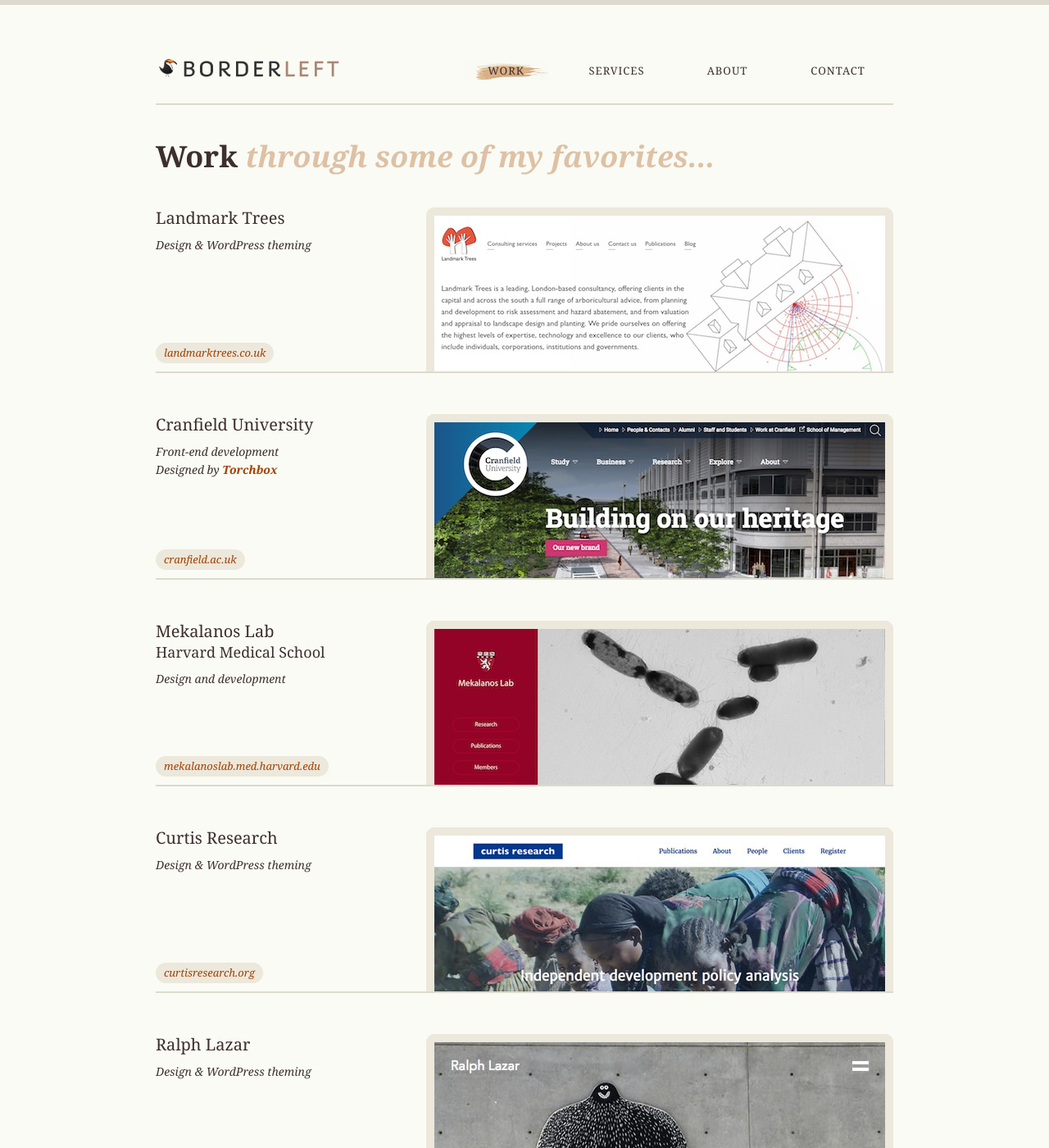
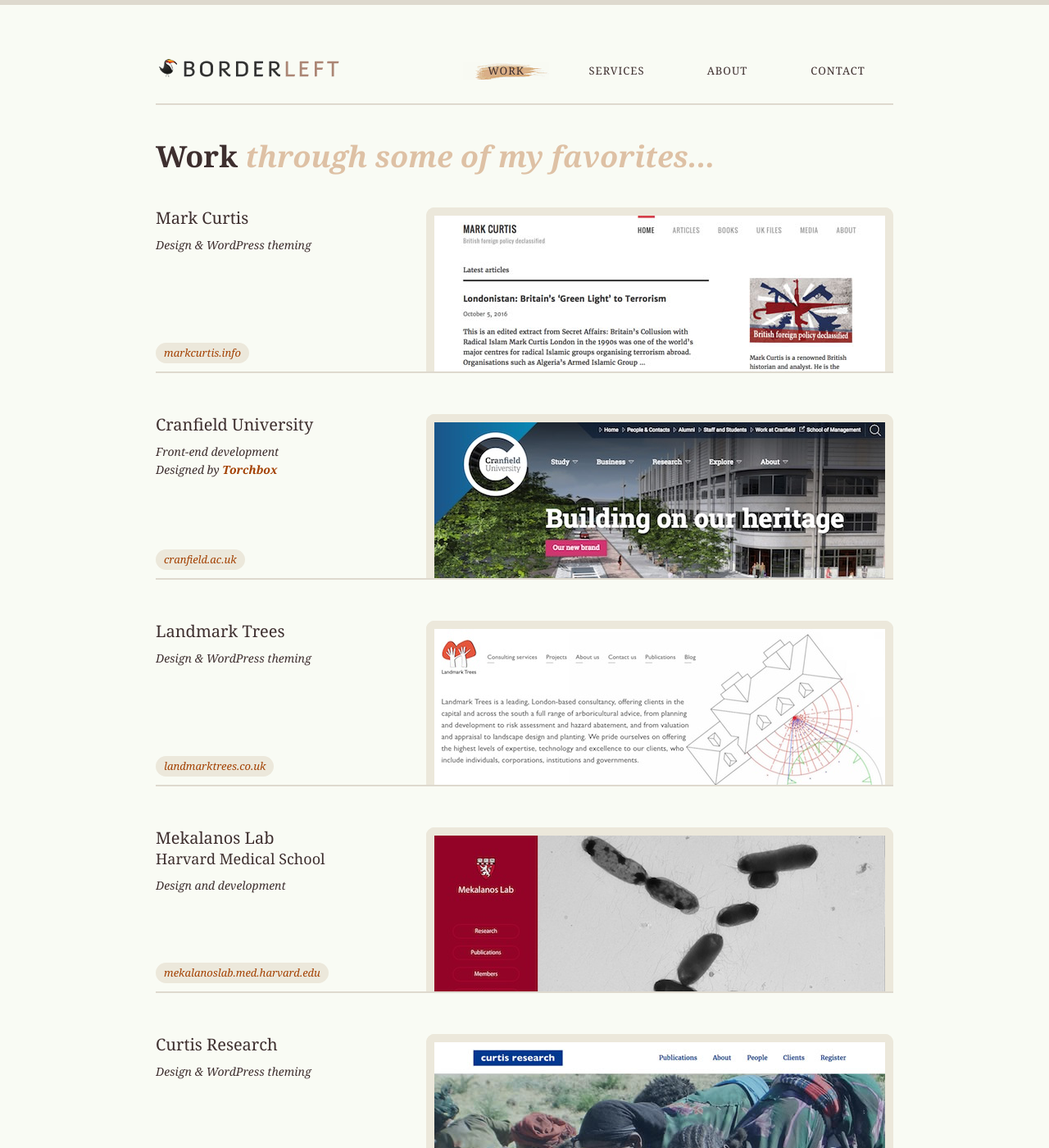
Before and after one commit to borderleft/borderleft.github.io, a Jekyll site: the page built from work/index.html, in a window 1280 px wide and 1400 px high. Shown: the whole window at 82% size. Built offline with Jekyll 4.4.1, drawn with Linux system fonts in a browser that asks for light colours.

Commit message:
Add a project

```diff
--- a/index.html
+++ b/index.html
@@ -17,9 +17,9 @@
     <li>
         <h2>Recent work</h2>
         <p>
+            <a href="http://markcurtis.info/">Mark Curtis</a>,
             <a href="http://landmarktrees.co.uk/">Landmark Trees</a>,
-            <a href="http://mekalanoslab.med.harvard.edu/">Mekalanos Lab</a>,
-            <a href="http://curtisresearch.org/">Curtis Research</a>
+            <a href="http://mekalanoslab.med.harvard.edu/">Mekalanos Lab</a>
         </p>
     </li>
     <li>
--- a/work/index.html
+++ b/work/index.html
@@ -9,12 +9,12 @@
 <ul class="projects">
     <li>
         <div class="image">
-            <a href="http://landmarktrees.co.uk/"><img src="/assets/img/work/landmark-1.jpg" alt=""></a>
+            <a href="http://markcurtis.info/"><img src="/assets/img/work/mc-1.jpg" alt=""></a>
         </div>
         <div class="info">
-            <h2>Landmark Trees</h2>
+            <h2>Mark Curtis</h2>
             <p class="meta">Design &amp; WordPress theming</p>
-            <p class="link"><a href="http://landmarktrees.co.uk/"><span>landmarktrees.co.uk</span></a></p>
+            <p class="link"><a href="http://markcurtis.info/"><span>markcurtis.info</span></a></p>
         </div>
     </li>
     <li>
@@ -25,6 +25,16 @@
             <h2>Cranfield University</h2>
             <p class="meta">Front-end development <br> Designed by <a href="http://torchbox.com/">Torchbox</a></p>
             <p class="link"><a href="http://www.cranfield.ac.uk/"><span>cranfield.ac.uk</span></a></p>
+        </div>
+    </li>
+    <li>
+        <div class="image">
+            <a href="http://landmarktrees.co.uk/"><img src="/assets/img/work/landmark-1.jpg" alt=""></a>
+        </div>
+        <div class="info">
+            <h2>Landmark Trees</h2>
+            <p class="meta">Design &amp; WordPress theming</p>
+            <p class="link"><a href="http://landmarktrees.co.uk/"><span>landmarktrees.co.uk</span></a></p>
         </div>
     </li>
     <li>
```
Also changed, not shown: assets/img/work/mc-1.jpg (added).
